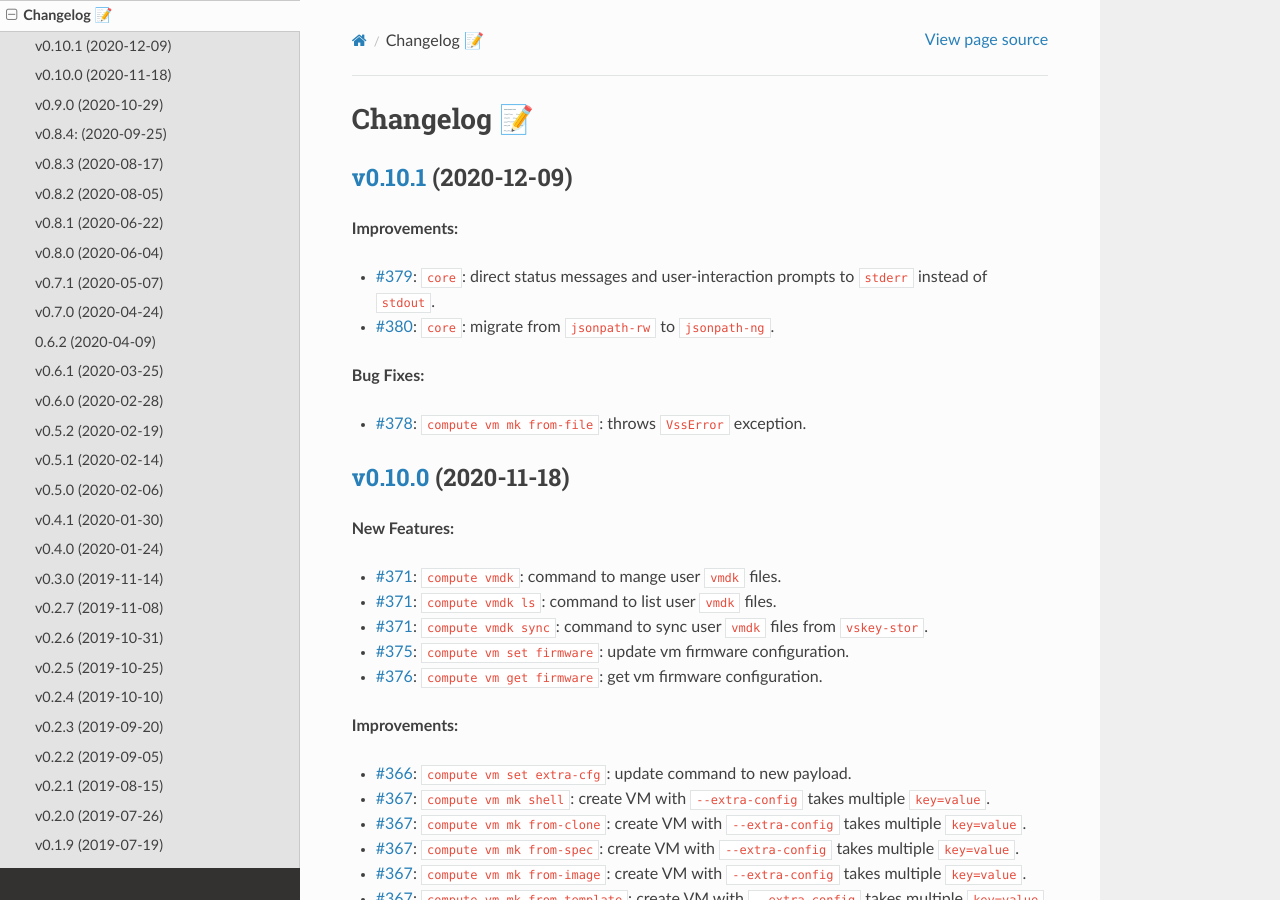
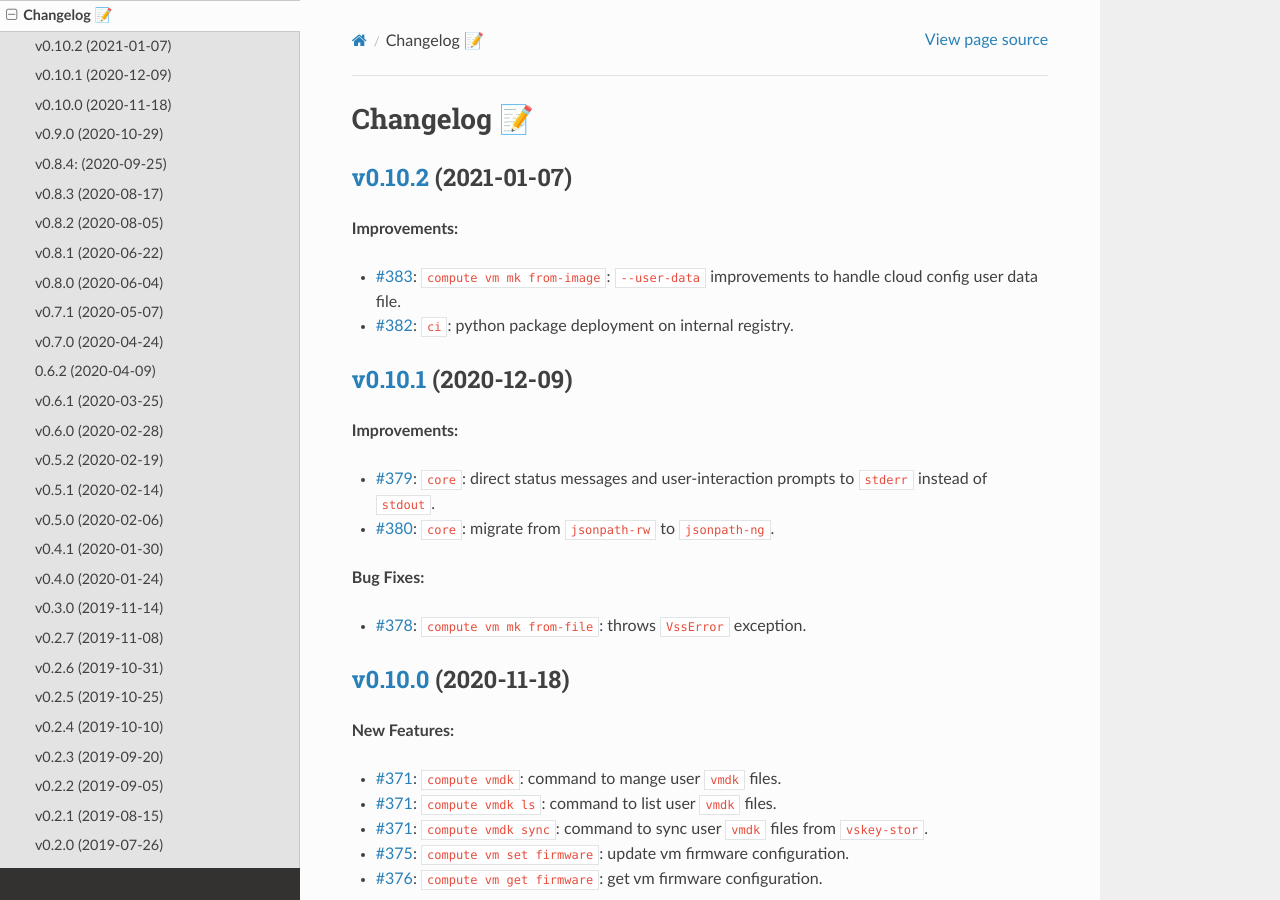
Before and after one commit to EIS-ITS/vss-cli, a Sphinx documentation site: the page built from docs/changelog.rst, in a window 1280 px wide and 900 px high. Built offline with Sphinx 7.4.7 and the Read the Docs theme 2.0.0, drawn with Linux system fonts in a browser that asks for light colours; the version number could not be read and is left out.

Commit message:
Issue #384: 🎉Version release v0.10.2 - fixes #384

```diff
--- a/docs/changelog.rst
+++ b/docs/changelog.rst
@@ -1,6 +1,14 @@
 
 Changelog 📝
 ============
+
+`v0.10.2 <https://gitlab-ee.eis.utoronto.ca/vss/vss-cli/tags/v0.10.2>`_ (2021-01-07)
+------------------------------------------------------------------------------------
+**Improvements:**
+
+- `#383 <https://gitlab-ee.eis.utoronto.ca/vss/vss-cli/issues/383>`_: ``compute vm mk from-image``: ``--user-data`` improvements to handle cloud config user data file.
+- `#382 <https://gitlab-ee.eis.utoronto.ca/vss/vss-cli/issues/382>`_: ``ci``: python package deployment on internal registry.
+
 
 `v0.10.1 <https://gitlab-ee.eis.utoronto.ca/vss/vss-cli/tags/v0.10.1>`_ (2020-12-09)
 ------------------------------------------------------------------------------------
```
Also changed, not shown: CHANGELOG.md (+7 -0 lines), .bumpversion.cfg, 3 other files.
